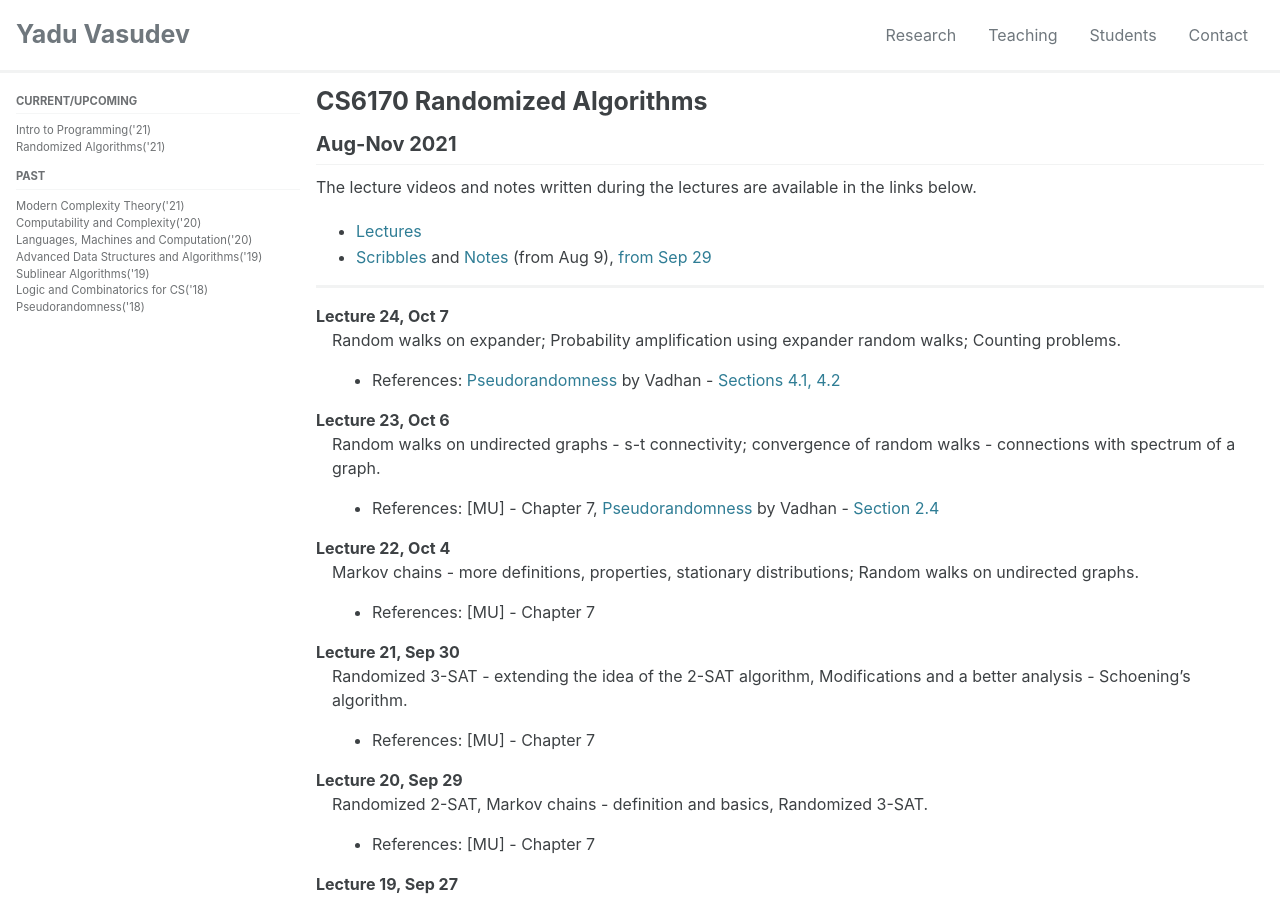
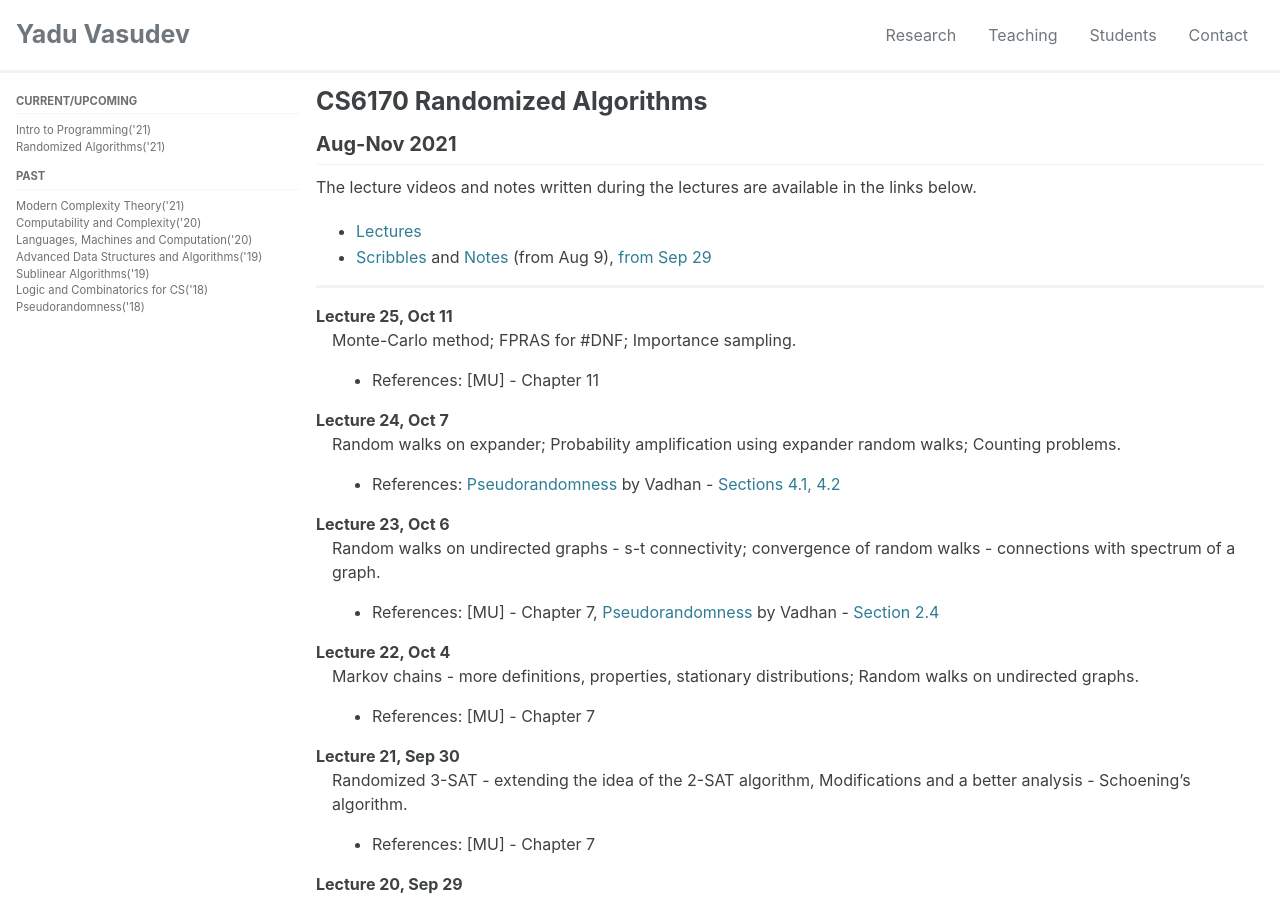
Before and after one commit to yaduvasudev/yaduvasudev.github.io, a Jekyll site: the page built from _pages/6170-21-lectures.md, in a window 1280 px wide and 900 px high. Built offline with Jekyll 4.4.1, drawn with Linux system fonts in a browser that asks for light colours; cached includes are drawn as plain includes; formulas are drawn with MathJax 3.

Commit message:
Update 6170-21-lectures.md
Lec 25 and references

```diff
--- a/_pages/6170-21-lectures.md
+++ b/_pages/6170-21-lectures.md
@@ -14,6 +14,10 @@ The lecture videos and notes written during the lectures are available in the li
 - [Scribbles](https://drive.google.com/drive/folders/1Qe_6Kr5V5LlGuCRcxGxqcOnaoGHpS57X?usp=sharing) and [Notes](https://1drv.ms/u/s!Av99lURRg1j_umQuc2a1uqqanbwr) (from Aug 9), [from Sep 29](https://1drv.ms/p/s!Av99lURRg1j_vAZ-b9A638BQDsaa?e=A6qYeM)
 
 ---
+Lecture 25, Oct 11
+: Monte-Carlo method; FPRAS for #DNF; Importance sampling.
+- References: [MU] - Chapter 11
+
 Lecture 24, Oct 7
 : Random walks on expander; Probability amplification using expander random walks; Counting problems.
 - References: [Pseudorandomness](https://people.seas.harvard.edu/~salil/pseudorandomness/) by Vadhan - [Sections 4.1, 4.2 ](https://people.seas.harvard.edu/~salil/pseudorandomness/power.pdf)
```
